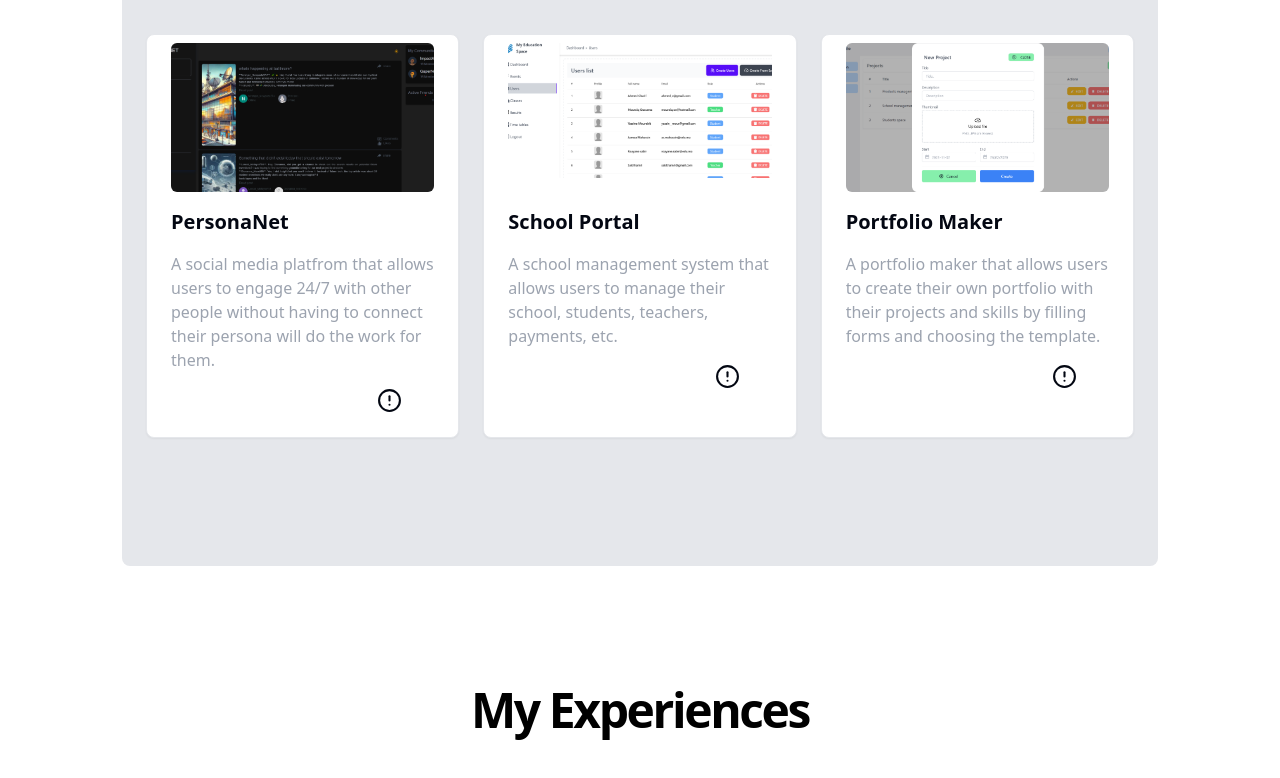
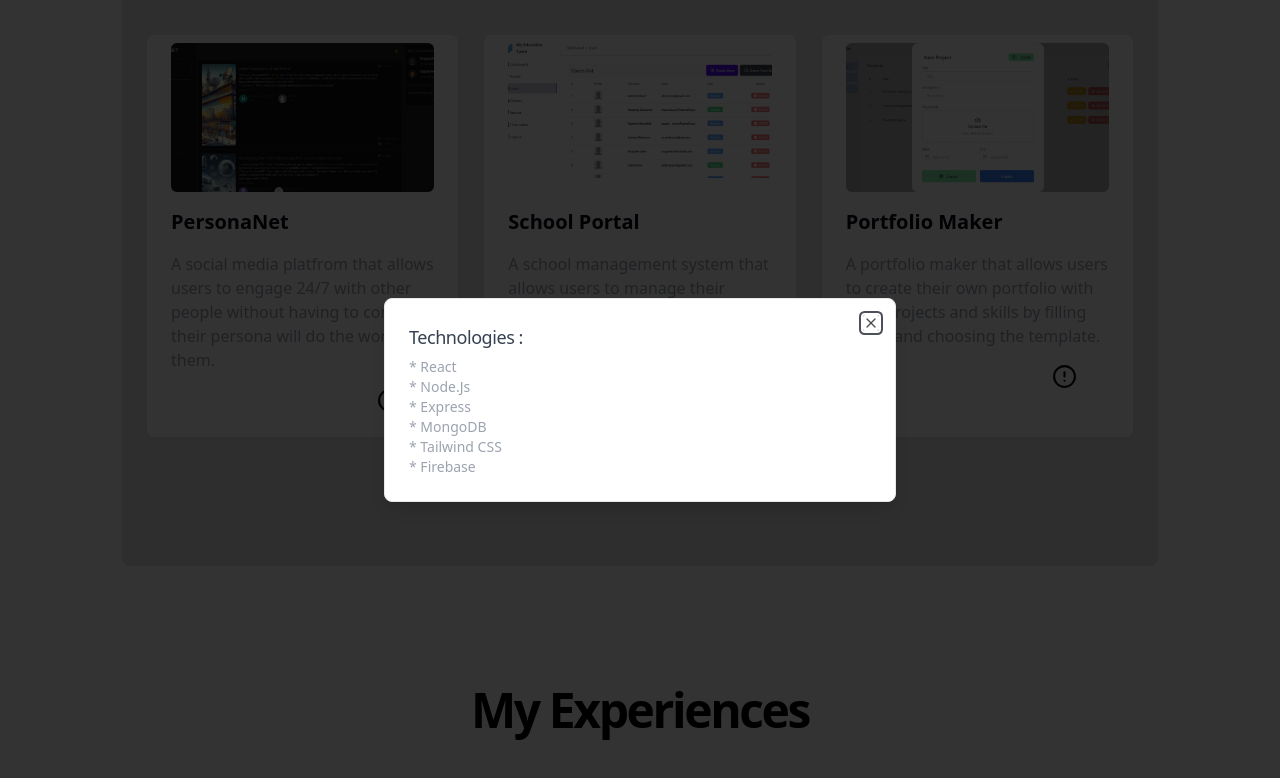
Before and after one commit to EssaadaniYounes/Portfolio_UI, a Next.js app: page / in a window 1280 px wide. Both pictures are taken after a click on the button 397 px from the left and 1234 px from the top of the page. Shown: the part 834-1612 px from the top of the page. Built offline with nearby package versions, Linux system fonts and the light colour scheme; a web font is replaced by a local one.

Commit message:
Remove tooltip and add modal

```diff
--- a/components/partials/ProjectTools.tsx
+++ b/components/partials/ProjectTools.tsx
@@ -1,31 +1,37 @@
 import React from "react";
+import { CircleAlert } from "lucide-react";
 import {
-  Tooltip,
-  TooltipContent,
-  TooltipProvider,
-  TooltipTrigger,
-} from "../ui/tooltip";
-import { CircleAlert } from "lucide-react";
+  Dialog,
+  DialogContent,
+  DialogDescription,
+  DialogHeader,
+  DialogTitle,
+  DialogTrigger,
+} from "../ui/dialog";
 
 function ProjectTools({ technologies }: { technologies: string[] }) {
   return (
-    <TooltipProvider>
-      <Tooltip>
-        <TooltipTrigger className="ml-auto mr-4">
+    <Dialog>
+      <DialogTrigger className="ml-auto mr-4">
         <CircleAlert size={25} className="ml-auto mr-4 cursor-pointer" />
-        </TooltipTrigger>
-        <TooltipContent className="capitalize">
+      </DialogTrigger>
+      <DialogContent className="capitalize">
+        <DialogHeader>
+          <DialogTitle>
             <h2 className="text-lg font-medium text-gray-700 dark:text-gray-200">
               Technologies :
             </h2>
+          </DialogTitle>
+          <DialogDescription>
             {technologies.map((tech) => (
               <p key={tech} className="text-sm text-gray-400">
                 * {tech}
               </p>
             ))}
-        </TooltipContent>
-      </Tooltip>
-    </TooltipProvider>
+          </DialogDescription>
+        </DialogHeader>
+      </DialogContent>
+    </Dialog>
   );
 }
 
--- /dev/null
+++ b/components/ui/dialog.tsx
@@ -0,0 +1,122 @@
+"use client"
+
+import * as React from "react"
+import * as DialogPrimitive from "@radix-ui/react-dialog"
+import { X } from "lucide-react"
+
+import { cn } from "@/lib/utils"
+
+const Dialog = DialogPrimitive.Root
+
+const DialogTrigger = DialogPrimitive.Trigger
+
+const DialogPortal = DialogPrimitive.Portal
+
+const DialogClose = DialogPrimitive.Close
+
+const DialogOverlay = React.forwardRef<
+  React.ElementRef<typeof DialogPrimitive.Overlay>,
+  React.ComponentPropsWithoutRef<typeof DialogPrimitive.Overlay>
+>(({ className, ...props }, ref) => (
+  <DialogPrimitive.Overlay
+    ref={ref}
+    className={cn(
+      "fixed inset-0 z-50 bg-black/80  data-[state=open]:animate-in data-[state=closed]:animate-out data-[state=closed]:fade-out-0 data-[state=open]:fade-in-0",
+      className
+    )}
+    {...props}
+  />
+))
+DialogOverlay.displayName = DialogPrimitive.Overlay.displayName
+
+const DialogContent = React.forwardRef<
+  React.ElementRef<typeof DialogPrimitive.Content>,
+  React.ComponentPropsWithoutRef<typeof DialogPrimitive.Content>
+>(({ className, children, ...props }, ref) => (
+  <DialogPortal>
+    <DialogOverlay />
+    <DialogPrimitive.Content
+      ref={ref}
+      className={cn(
+        "fixed left-[50%] top-[50%] z-50 grid w-full max-w-lg translate-x-[-50%] translate-y-[-50%] gap-4 border border-gray-200 bg-white p-6 shadow-lg duration-200 data-[state=open]:animate-in data-[state=closed]:animate-out data-[state=closed]:fade-out-0 data-[state=open]:fade-in-0 data-[state=closed]:zoom-out-95 data-[state=open]:zoom-in-95 data-[state=closed]:slide-out-to-left-1/2 data-[state=closed]:slide-out-to-top-[48%] data-[state=open]:slide-in-from-left-1/2 data-[state=open]:slide-in-from-top-[48%] sm:rounded-lg dark:border-gray-800 dark:bg-gray-950",
+        className
+      )}
+      {...props}
+    >
+      {children}
+      <DialogPrimitive.Close className="absolute right-4 top-4 rounded-sm opacity-70 ring-offset-white transition-opacity hover:opacity-100 focus:outline-none focus:ring-2 focus:ring-gray-950 focus:ring-offset-2 disabled:pointer-events-none data-[state=open]:bg-gray-100 data-[state=open]:text-gray-500 dark:ring-offset-gray-950 dark:focus:ring-gray-300 dark:data-[state=open]:bg-gray-800 dark:data-[state=open]:text-gray-400">
+        <X className="h-4 w-4" />
+        <span className="sr-only">Close</span>
+      </DialogPrimitive.Close>
+    </DialogPrimitive.Content>
+  </DialogPortal>
+))
+DialogContent.displayName = DialogPrimitive.Content.displayName
+
+const DialogHeader = ({
+  className,
+  ...props
+}: React.HTMLAttributes<HTMLDivElement>) => (
+  <div
+    className={cn(
+      "flex flex-col space-y-1.5 text-center sm:text-left",
+      className
+    )}
+    {...props}
+  />
+)
+DialogHeader.displayName = "DialogHeader"
+
+const DialogFooter = ({
+  className,
+  ...props
+}: React.HTMLAttributes<HTMLDivElement>) => (
+  <div
+    className={cn(
+      "flex flex-col-reverse sm:flex-row sm:justify-end sm:space-x-2",
+      className
+    )}
+    {...props}
+  />
+)
+DialogFooter.displayName = "DialogFooter"
+
+const DialogTitle = React.forwardRef<
+  React.ElementRef<typeof DialogPrimitive.Title>,
+  React.ComponentPropsWithoutRef<typeof DialogPrimitive.Title>
+>(({ className, ...props }, ref) => (
+  <DialogPrimitive.Title
+    ref={ref}
+    className={cn(
+      "text-lg font-semibold leading-none tracking-tight",
+      className
+    )}
+    {...props}
+  />
+))
+DialogTitle.displayName = DialogPrimitive.Title.displayName
+
+const DialogDescription = React.forwardRef<
+  React.ElementRef<typeof DialogPrimitive.Description>,
+  React.ComponentPropsWithoutRef<typeof DialogPrimitive.Description>
+>(({ className, ...props }, ref) => (
+  <DialogPrimitive.Description
+    ref={ref}
+    className={cn("text-sm text-gray-500 dark:text-gray-400", className)}
+    {...props}
+  />
+))
+DialogDescription.displayName = DialogPrimitive.Description.displayName
+
+export {
+  Dialog,
+  DialogPortal,
+  DialogOverlay,
+  DialogClose,
+  DialogTrigger,
+  DialogContent,
+  DialogHeader,
+  DialogFooter,
+  DialogTitle,
+  DialogDescription,
+}
--- a/package.json
+++ b/package.json
@@ -9,6 +9,7 @@
     "lint": "next lint"
   },
   "dependencies": {
+    "@radix-ui/react-dialog": "^1.0.5",
     "@radix-ui/react-icons": "^1.3.0",
     "@radix-ui/react-label": "^2.0.2",
     "@radix-ui/react-slot": "^1.0.2",
```
Also changed, not shown: 1 other file (tests, documents, lock files or other folders). Lines whose indentation alone changed are shown as unchanged.
